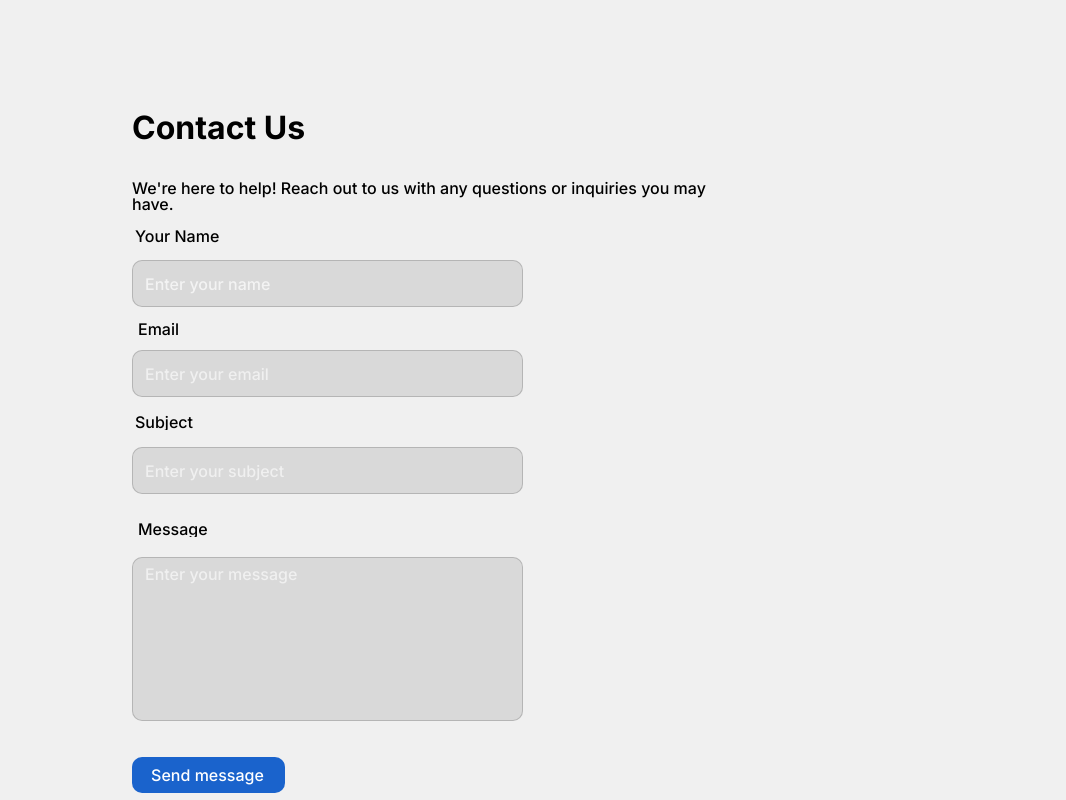
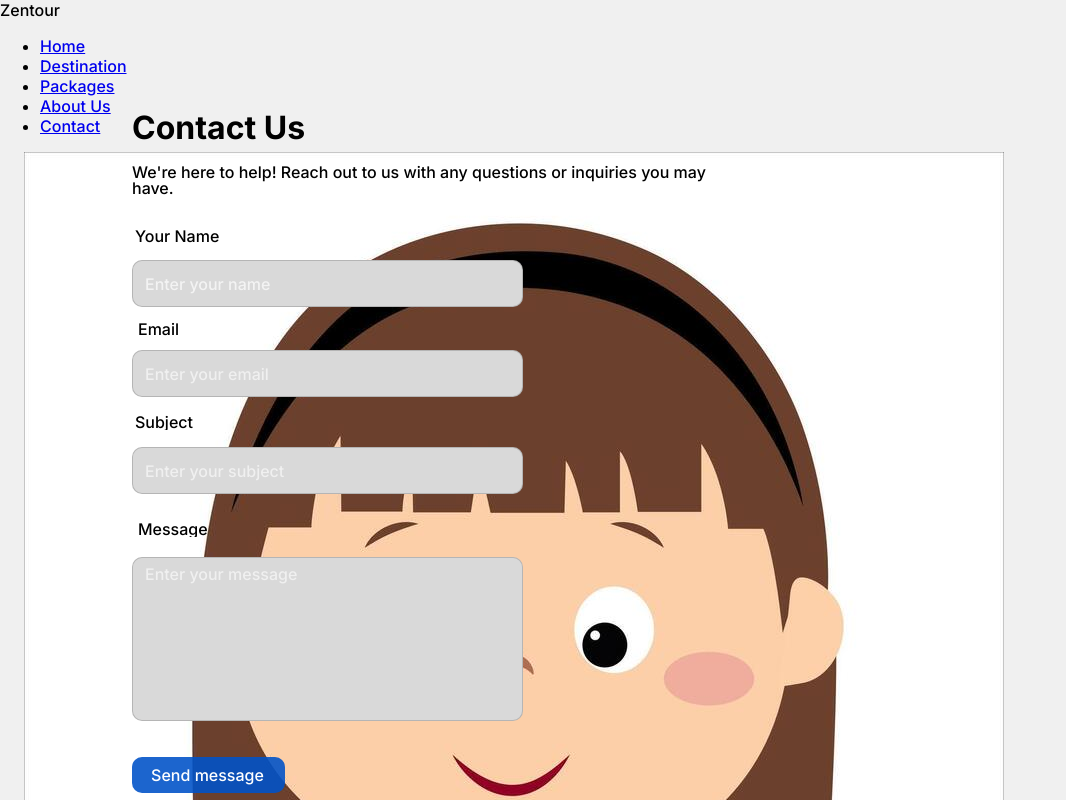
Before and after one commit to OpenStag/Project-3, a plain HTML site: page contact-us.html in a window 1280 px wide. Shown: the top 800 px of the page, without its empty margins (0-1066 px from the left). Drawn offline with Linux system fonts and the light colour scheme.

Commit message:
fix code

```diff
--- a/contact-us.html
+++ b/contact-us.html
@@ -4,10 +4,27 @@
     <meta charset="UTF-8">
     <meta name="viewport" content="width=device-width, initial-scale=1.0">
     <title>Contact Us Page</title>
-    <link rel="stylesheet" href="contact-us.css">
+    <link rel="stylesheet" href="./css/contact-us.css">
     <link href="https://fonts.googleapis.com/css2?family=Inter:wght@500;700&display=swap" rel="stylesheet">
 </head>
 <body>
+    <header>
+  <div class="logo">Zentour</div>
+  <nav>
+    <ul>
+      <li><a href="#">Home</a></li>
+      <li><a href="#">Destination</a></li>
+      <li><a href="#">Packages</a></li>
+      <li><a href="#">About Us</a></li>
+      <li><a href="#">Contact</a></li>
+    </ul>
+  </nav>
+  <div class="right-section">
+    <span class="search-icon">🔍</span>
+    <img src="./images/girl face 1.jpg" alt="Profile" class="profile-img">
+  </div>
+</header>
+
     <div class="contact-us-container">
         <p class="contact-us-text">Contact Us</p>
     </div>
--- a/contact-us.css
+++ b/css/contact-us.css
@@ -33,17 +33,17 @@ body {
     top: 164px;
     left: 132px;
     width: 617px;
-    height: 19px; /
+    height: 19px;
 }
 
 .help-text {
     font-family: 'Inter', sans-serif;
-    font-weight: 500; /
+    font-weight: 500;
     font-style: Medium;
     font-size: 16px;
     line-height: 100%;
     letter-spacing: 0%;
-    color: #000000; /
+    color: #000000;
     margin: 0;
     padding: 0;
     overflow: hidden;
```
Also changed, not shown: AboutUs.html (+1 -1 lines), destination.html (+1 -1 lines), packages.html (+2 -2 lines), css/aboutus.css (renamed from aboutus.css), css/destination.css (renamed from destination.css), css/packages.css (renamed from packages.css), 1 other file.
